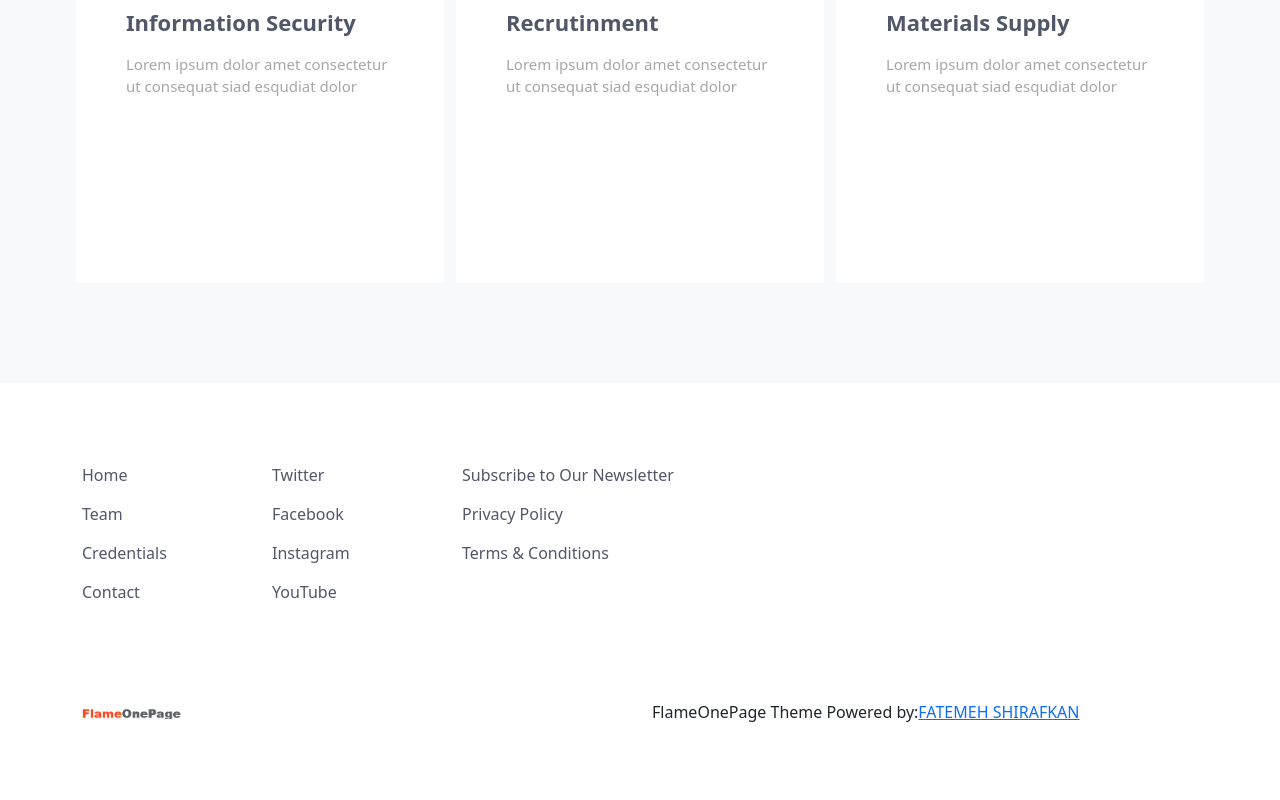
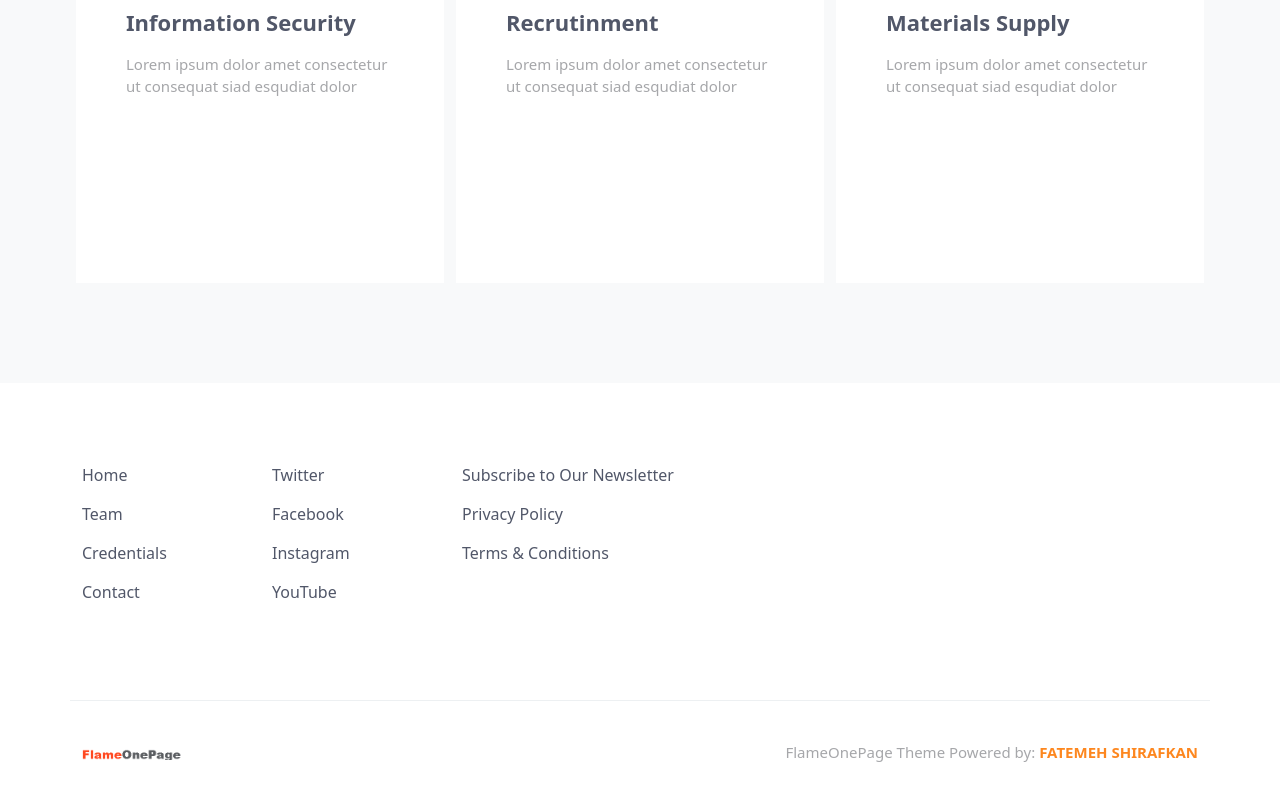
Before and after one commit to Fatemeh-Shirafkan/FirstReactProject, a React (Vite) app: page / in a window 1280 px wide. Shown: the part 3530-4330 px from the top of the page. Before the commit the page ends 4270 px from the top, so only its background shows below. Built offline with nearby package versions, Linux system fonts and the light colour scheme.

Commit message:
Completing the footer section

```diff
--- a/src/components/Footer/Footer.css
+++ b/src/components/Footer/Footer.css
@@ -1,6 +1,7 @@
-.footer_sct {
+.first_footer_sct {
     padding-top: 80px;
     padding-bottom: 80px;
+    border-bottom: 1px solid #edf0f2;
 }
 
 ul {
@@ -17,3 +18,29 @@ li>a {
     color: #515769;
     text-decoration: none;
 }
+
+.second_footer_sct {
+    padding-top: 40px;
+    padding-bottom: 40px;
+}
+
+.text_right {
+    text-align: right;
+}
+
+.text_right>p {
+    font-size: 15px;
+    font-weight: 400;
+    color: #a6a7aa;
+    margin-bottom: 15px;
+}
+
+.text_right>p>a {
+    font-size: 15px;
+    font-weight: 600;
+    color: #FD871F;
+    margin-bottom: 15px;
+    text-decoration: none;
+    margin-left: 4px;
+    text-transform: uppercase;
+}
--- a/src/components/Footer/Footer.jsx
+++ b/src/components/Footer/Footer.jsx
@@ -5,7 +5,7 @@ export default function Footer() {
   return (
     <section>
       <div className='container'>
-        <div className='row footer_sct'>
+        <div className='row first_footer_sct'>
           <div className='col-2'>
             <ul>
               <li><a href="#">Home</a></li>
@@ -30,13 +30,15 @@ export default function Footer() {
             </ul>
           </div>
         </div>
+      </div>
+      <div className='container second_footer_sct'>
         <div className='row'>
           <div className='col-6'>
             <img src="./public/Logo/logo-dark.png" height={11} width={100} alt="" />
           </div>
-          <div className='col-6'>
+          <div className='col-6 text_right'>
             <p>FlameOnePage Theme Powered by:
-              <a href="">FATEMEH SHIRAFKAN</a>
+              <a href="">fatemeh shirafkan</a>
             </p>
           </div>
         </div>
--- a/src/components/Portfolio/Portfolio.css
+++ b/src/components/Portfolio/Portfolio.css
@@ -20,3 +20,7 @@
     width: 100%;
     height: auto;
 }
+
+.mb-3 {
+    margin-bottom: 1.3rem !important;
+}
```
